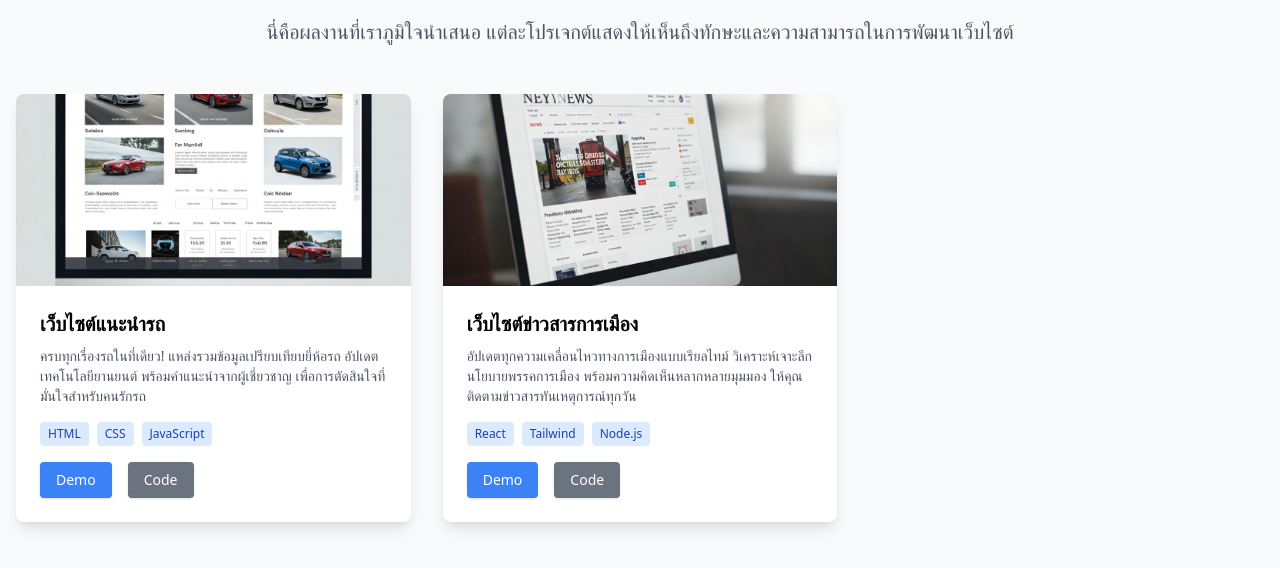
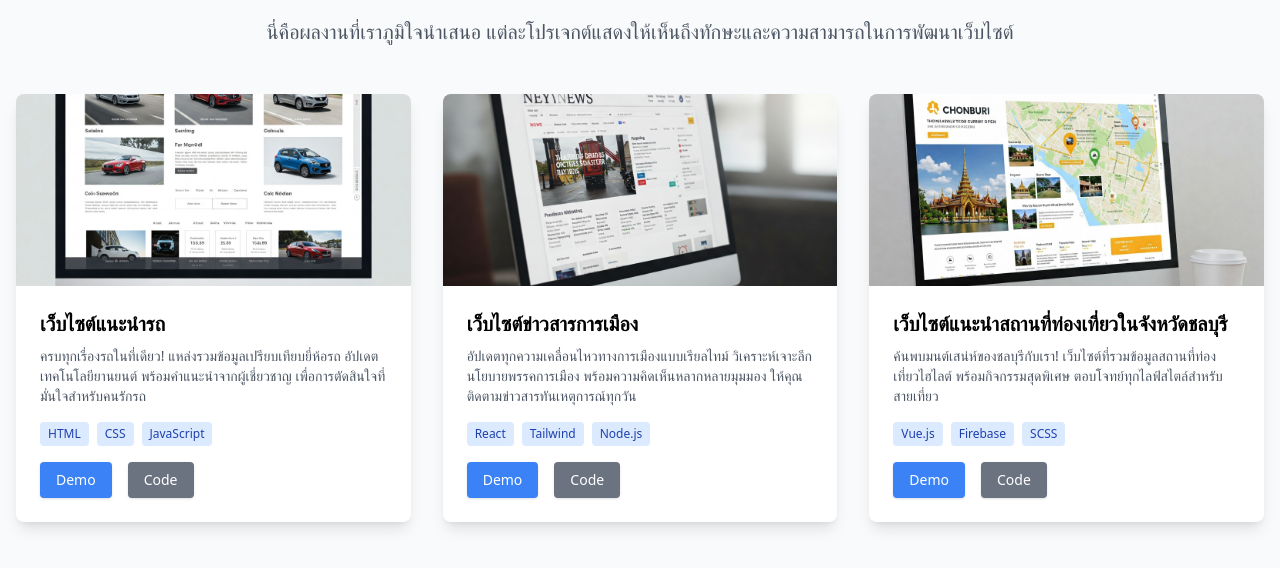
Before and after one commit to 66160015/Portfolio-website, a website: page src/components/projects/index.html in a window 1280 px wide. Shown: the part 94-662 px from the top of the page. Drawn offline with nearby package versions, Linux system fonts and the light colour scheme.

Commit message:
เพิ่มโครงสร้าง Project 3

```diff
--- a/src/components/projects/index.html
+++ b/src/components/projects/index.html
@@ -57,3 +57,24 @@
           </div>
         </div>
       </div>
+
+      <!-- Project 3 -->
+      <div class="bg-white shadow-lg rounded-lg overflow-hidden hover:shadow-xl transform hover:scale-105 transition-transform duration-300">
+        <img src="images/Project3.jpg" alt="Project 3" class="w-full h-48 object-cover">
+        <div class="p-6">
+          <h3 class="text-xl font-bold mb-2">เว็บไซต์แนะนำสถานที่ท่องเที่ยวในจังหวัดชลบุรี</h3>
+          <p class="text-gray-600 text-sm mb-4">
+            ค้นพบมนต์เสน่ห์ของชลบุรีกับเรา! เว็บไซต์ที่รวมข้อมูลสถานที่ท่องเที่ยวไฮไลต์ พร้อมกิจกรรมสุดพิเศษ ตอบโจทย์ทุกไลฟ์สไตล์สำหรับสายเที่ยว
+          </p>
+          <div class="flex flex-wrap gap-2 mb-4">
+            <span class="bg-blue-100 text-blue-800 text-xs px-2 py-1 rounded">Vue.js</span>
+            <span class="bg-blue-100 text-blue-800 text-xs px-2 py-1 rounded">Firebase</span>
+            <span class="bg-blue-100 text-blue-800 text-xs px-2 py-1 rounded">SCSS</span>
+          </div>
+          <div class="flex gap-4">
+            <a href="#" class="bg-blue-500 text-white text-sm px-4 py-2 rounded shadow hover:bg-blue-600">Demo</a>
+            <a href="#" class="bg-gray-500 text-white text-sm px-4 py-2 rounded shadow hover:bg-gray-600">Code</a>
+          </div>
+        </div>
+      </div>
+    </div>
```
